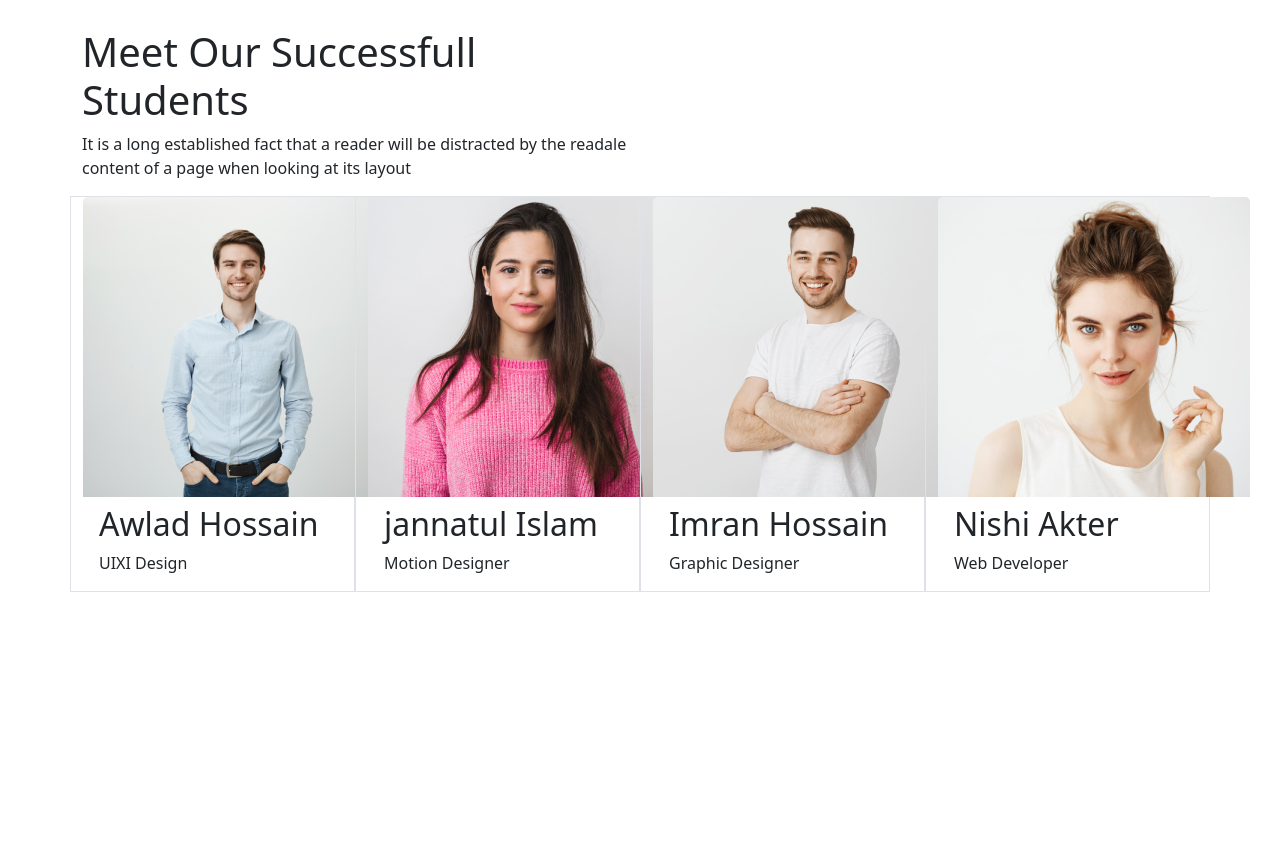
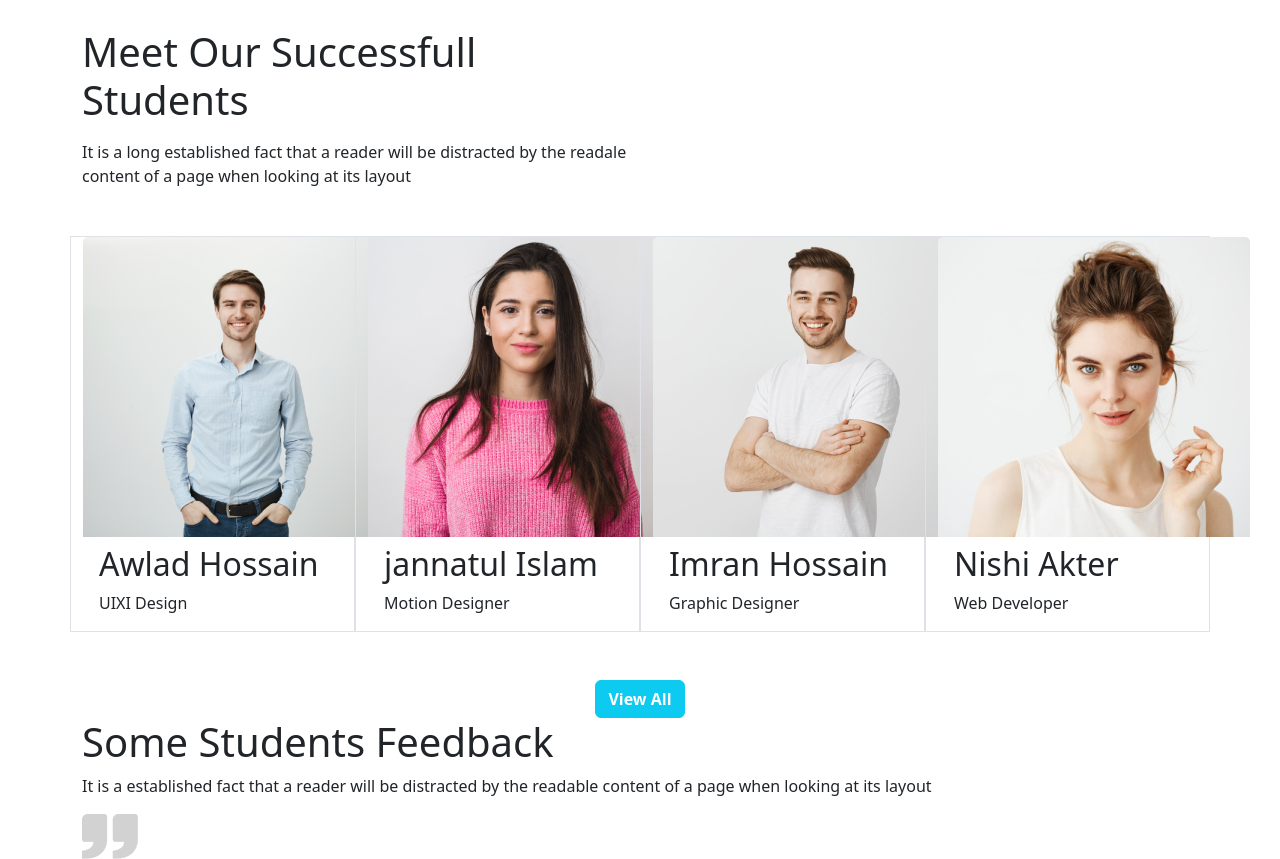
Before and after one commit to mrrafi5869/edTech-website, a plain HTML site: page index.html in a window 1280 px wide. Shown: the part 2780-3639 px from the top of the page. Before the commit the page ends 3372 px from the top, so only its background shows below. Drawn offline with nearby package versions, Linux system fonts and the light colour scheme.

Commit message:
students feedback

```diff
--- a/index.html
+++ b/index.html
@@ -220,12 +220,12 @@
         <!-- registration section ends here -->
         <!-- successfull students -->
         <section>
-            <div class="mt-5">
+            <div>
                 <div class="students-title">
-                    <h1>Meet Our Successfull <br> Students</h1>
-                    <p>It is a long established fact that a reader will be distracted  by the readale <br> content of a page when looking at its layout</p>
+                    <h1 class="mt-5">Meet Our Successfull <br> Students</h1>
+                    <p class="mt-3">It is a long established fact that a reader will be distracted  by the readale <br> content of a page when looking at its layout</p>
                 </div>
-                <div class="row">
+                <div class="row mt-5">
                     <div class="col-lg-3 border">
                         <img src="images/student/student-1.png" alt="">
                         <div class="mt-2 ms-3">
@@ -255,12 +255,23 @@
                         </div>
                     </div>
                 </div>
+                <button class="btn btn-info fw-bold d-block m-auto mt-5 text-white">View All</button>
             </div>
         </section>
         <!-- successfull students -->
         <!-- students feedback starts -->
         <section>
-
+            <div>
+                <div>
+                    <h1>Some Students Feedback</h1>
+                    <p>It is a established fact that a reader  will be distracted by the readable content of a page when looking at its layout</p>
+                </div>
+                <div class="col-lg-6">
+                    <div>
+                        <img src="images/comma.png" alt="">
+                    </div>
+                </div>
+            </div>
         </section>
         <!-- students feedback ends-->
         <!-- asked question starts here -->
```
